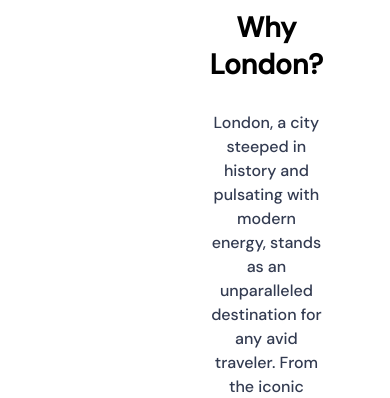
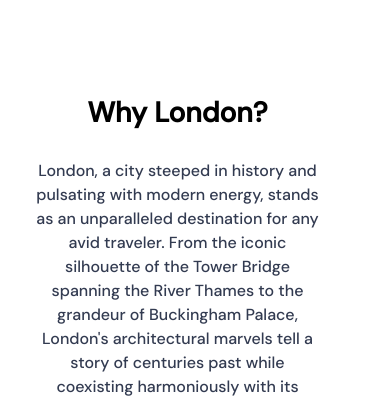
Before and after one commit to katiemayjones/london-project, a plain HTML site: page index.html in a window 390 px wide. Shown: the part 452-850 px from the top of the page. Drawn offline with Linux system fonts and the light colour scheme; a script that the page names is missing.

Commit message:
Made grids responsive

```diff
--- a/src/style.css
+++ b/src/style.css
@@ -209,4 +209,8 @@ footer a {
   .grid-3-columns {
     grid-template-columns: 1fr !important;
   }
+
+  .grid-2-columns {
+    grid-template-columns: 1fr;
+  }
 }
```
Also changed, not shown: index.html (+2 -10 lines).
